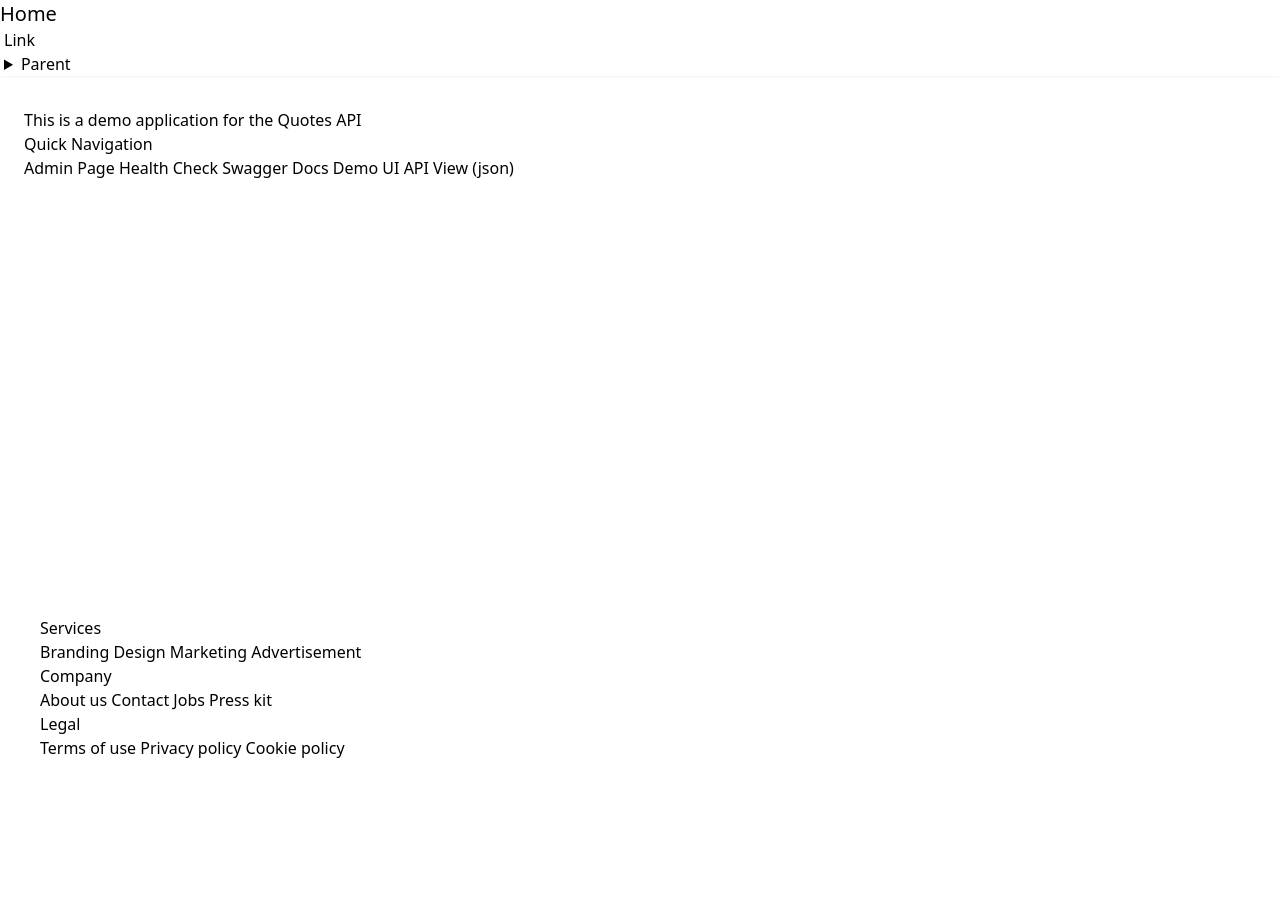
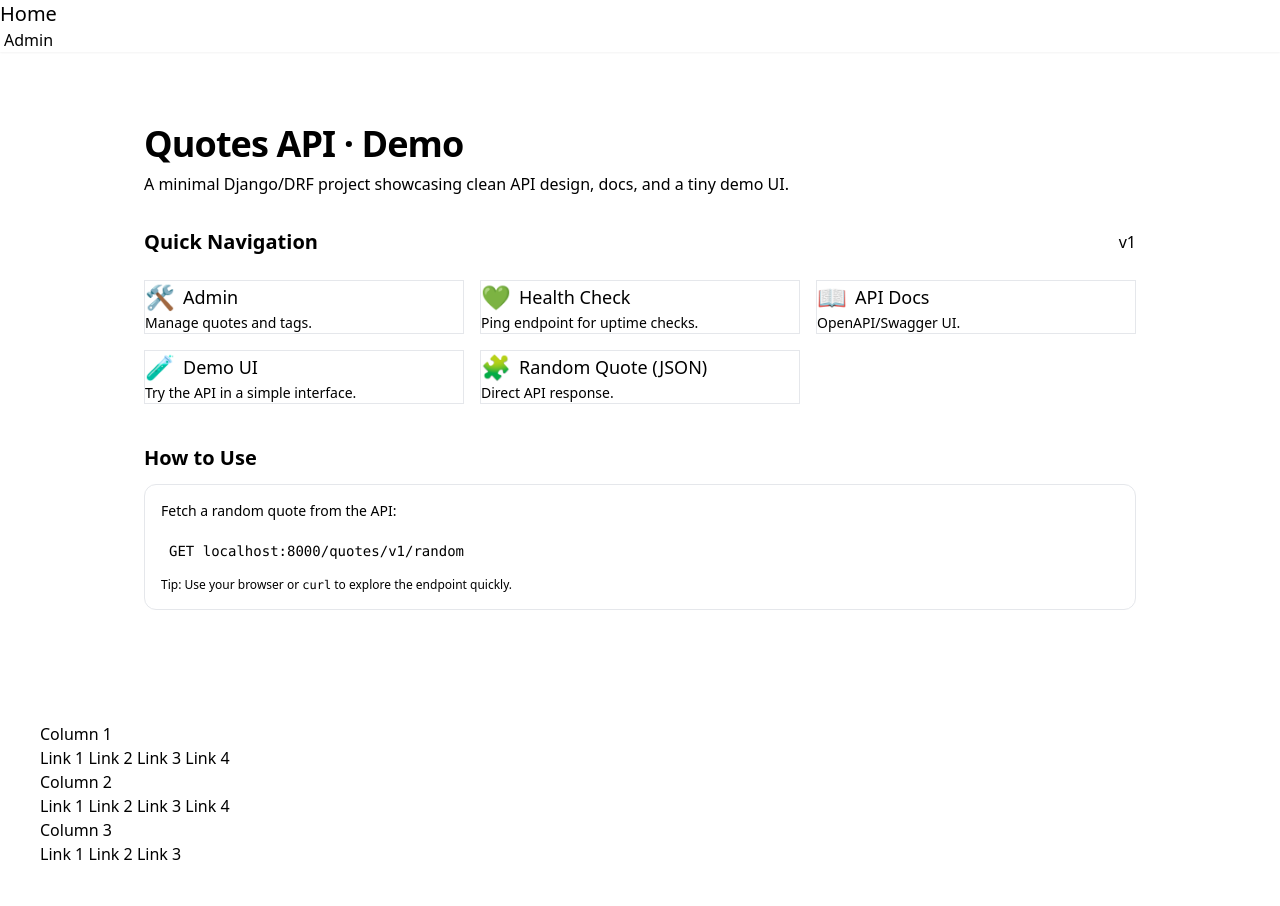
Before and after one commit to JoshuaEastman/QuotesAPI, a Django app: page / in a window 1280 px wide. Before the commit the page ends 758 px from the top, so only its background shows below. Run offline with Django 5.2, Linux system fonts and the light colour scheme; some libraries are stand-ins or nearby versions.

Commit message:
cleans up templates/partials for demo view

```diff
--- a/templates/home.html
+++ b/templates/home.html
@@ -1,11 +1,82 @@
-{% extends 'base.html' %} {% block title %}HOME{% endblock %} {% block content %}
-<div>
-    <h1>This is a demo application for the Quotes API</h1>
-    <h2>Quick Navigation</h2>
-    <a href='/admin/'>Admin Page</a>
-    <a href={% url 'quotes:quotes-health' %}>Health Check</a>
-    <a href={% url 'quotes:quotes-docs' %}>Swagger Docs</a>
-    <a href={% url 'quotes:quotes-demo' %}>Demo UI</a>
-    <a href={% url 'quotes:quotes-random' %}>API View (json)</a>
-</div>
+{% extends "base.html" %} {% block title %}Quotes API · Demo{% endblock %} {% block content %}
+<section class="max-w-5xl mx-auto px-4 py-10">
+    <!-- Hero -->
+    <header class="mb-8">
+        <h1 class="text-3xl md:text-4xl font-bold tracking-tight">Quotes API · Demo</h1>
+        <p class="mt-2 text-base-content/70">A minimal Django/DRF project showcasing clean API design, docs, and a tiny demo UI.</p>
+    </header>
+
+    <!-- Quick Navigation -->
+    <div class="mb-6 flex items-center justify-between gap-4">
+        <h2 class="text-xl font-semibold">Quick Navigation</h2>
+        <span class="badge badge-outline">v1</span>
+    </div>
+
+    <div class="grid gap-4 sm:grid-cols-2 lg:grid-cols-3">
+        <!-- Admin -->
+        <a href="/admin/" class="card bg-base-200/60 border border-base-300 hover:border-primary transition-colors">
+            <div class="card-body">
+                <div class="flex items-center gap-2">
+                    <span class="text-2xl" aria-hidden="true">🛠️</span>
+                    <h3 class="card-title text-lg">Admin</h3>
+                </div>
+                <p class="text-sm text-base-content/70">Manage quotes and tags.</p>
+            </div>
+        </a>
+
+        <!-- Health -->
+        <a href="{% url 'quotes:quotes-health' %}" class="card bg-base-200/60 border border-base-300 hover:border-primary transition-colors">
+            <div class="card-body">
+                <div class="flex items-center gap-2">
+                    <span class="text-2xl" aria-hidden="true">💚</span>
+                    <h3 class="card-title text-lg">Health Check</h3>
+                </div>
+                <p class="text-sm text-base-content/70">Ping endpoint for uptime checks.</p>
+            </div>
+        </a>
+
+        <!-- Swagger Docs -->
+        <a href="{% url 'quotes:quotes-docs' %}" class="card bg-base-200/60 border border-base-300 hover:border-primary transition-colors">
+            <div class="card-body">
+                <div class="flex items-center gap-2">
+                    <span class="text-2xl" aria-hidden="true">📖</span>
+                    <h3 class="card-title text-lg">API Docs</h3>
+                </div>
+                <p class="text-sm text-base-content/70">OpenAPI/Swagger UI.</p>
+            </div>
+        </a>
+
+        <!-- Demo UI -->
+        <a href="{% url 'quotes:quotes-demo' %}" class="card bg-base-200/60 border border-base-300 hover:border-primary transition-colors">
+            <div class="card-body">
+                <div class="flex items-center gap-2">
+                    <span class="text-2xl" aria-hidden="true">🧪</span>
+                    <h3 class="card-title text-lg">Demo UI</h3>
+                </div>
+                <p class="text-sm text-base-content/70">Try the API in a simple interface.</p>
+            </div>
+        </a>
+
+        <!-- JSON View -->
+        <a href="{% url 'quotes:quotes-random' %}" class="card bg-base-200/60 border border-base-300 hover:border-primary transition-colors">
+            <div class="card-body">
+                <div class="flex items-center gap-2">
+                    <span class="text-2xl" aria-hidden="true">🧩</span>
+                    <h3 class="card-title text-lg">Random Quote (JSON)</h3>
+                </div>
+                <p class="text-sm text-base-content/70">Direct API response.</p>
+            </div>
+        </a>
+    </div>
+
+    <!-- How to Use -->
+    <div class="mt-10">
+        <h2 class="text-xl font-semibold mb-3">How to Use</h2>
+        <div class="rounded-xl bg-base-200/60 border border-base-300 p-4">
+            <p class="text-sm text-base-content/70 mb-3">Fetch a random quote from the API:</p>
+            <pre class="mockup-code overflow-x-auto text-sm p-2"><code>GET localhost:8000/quotes/v1/random</code></pre>
+            <p class="text-xs text-base-content/60 mt-2">Tip: Use your browser or <kbd class="kbd kbd-sm">curl</kbd> to explore the endpoint quickly.</p>
+        </div>
+    </div>
+</section>
 {% endblock %}
--- a/templates/partials/_footer.html
+++ b/templates/partials/_footer.html
@@ -1,22 +1,22 @@
 <footer class="footer sm:footer-horizontal bg-neutral text-neutral-content p-10">
     <nav>
-        <h6 class="footer-title">Services</h6>
-        <a class="link link-hover">Branding</a>
-        <a class="link link-hover">Design</a>
-        <a class="link link-hover">Marketing</a>
-        <a class="link link-hover">Advertisement</a>
+        <h6 class="footer-title">Column 1</h6>
+        <a class="link link-hover">Link 1</a>
+        <a class="link link-hover">Link 2</a>
+        <a class="link link-hover">Link 3</a>
+        <a class="link link-hover">Link 4</a>
     </nav>
     <nav>
-        <h6 class="footer-title">Company</h6>
-        <a class="link link-hover">About us</a>
-        <a class="link link-hover">Contact</a>
-        <a class="link link-hover">Jobs</a>
-        <a class="link link-hover">Press kit</a>
+        <h6 class="footer-title">Column 2</h6>
+        <a class="link link-hover">Link 1</a>
+        <a class="link link-hover">Link 2</a>
+        <a class="link link-hover">Link 3</a>
+        <a class="link link-hover">Link 4</a>
     </nav>
     <nav>
-        <h6 class="footer-title">Legal</h6>
-        <a class="link link-hover">Terms of use</a>
-        <a class="link link-hover">Privacy policy</a>
-        <a class="link link-hover">Cookie policy</a>
+        <h6 class="footer-title">Column 3</h6>
+        <a class="link link-hover">Link 1</a>
+        <a class="link link-hover">Link 2</a>
+        <a class="link link-hover">Link 3</a>
     </nav>
 </footer>
--- a/templates/partials/_navbar.html
+++ b/templates/partials/_navbar.html
@@ -4,16 +4,7 @@
     </div>
     <div class="flex-none">
         <ul class="menu menu-horizontal px-1">
-            <li><a>Link</a></li>
-            <li>
-                <details>
-                    <summary>Parent</summary>
-                    <ul class="bg-base-100 rounded-t-none p-2">
-                        <li><a>Link 1</a></li>
-                        <li><a>Link 2</a></li>
-                    </ul>
-                </details>
-            </li>
+            <li><a href="/admin/">Admin</a></li>
         </ul>
     </div>
 </div>
```
